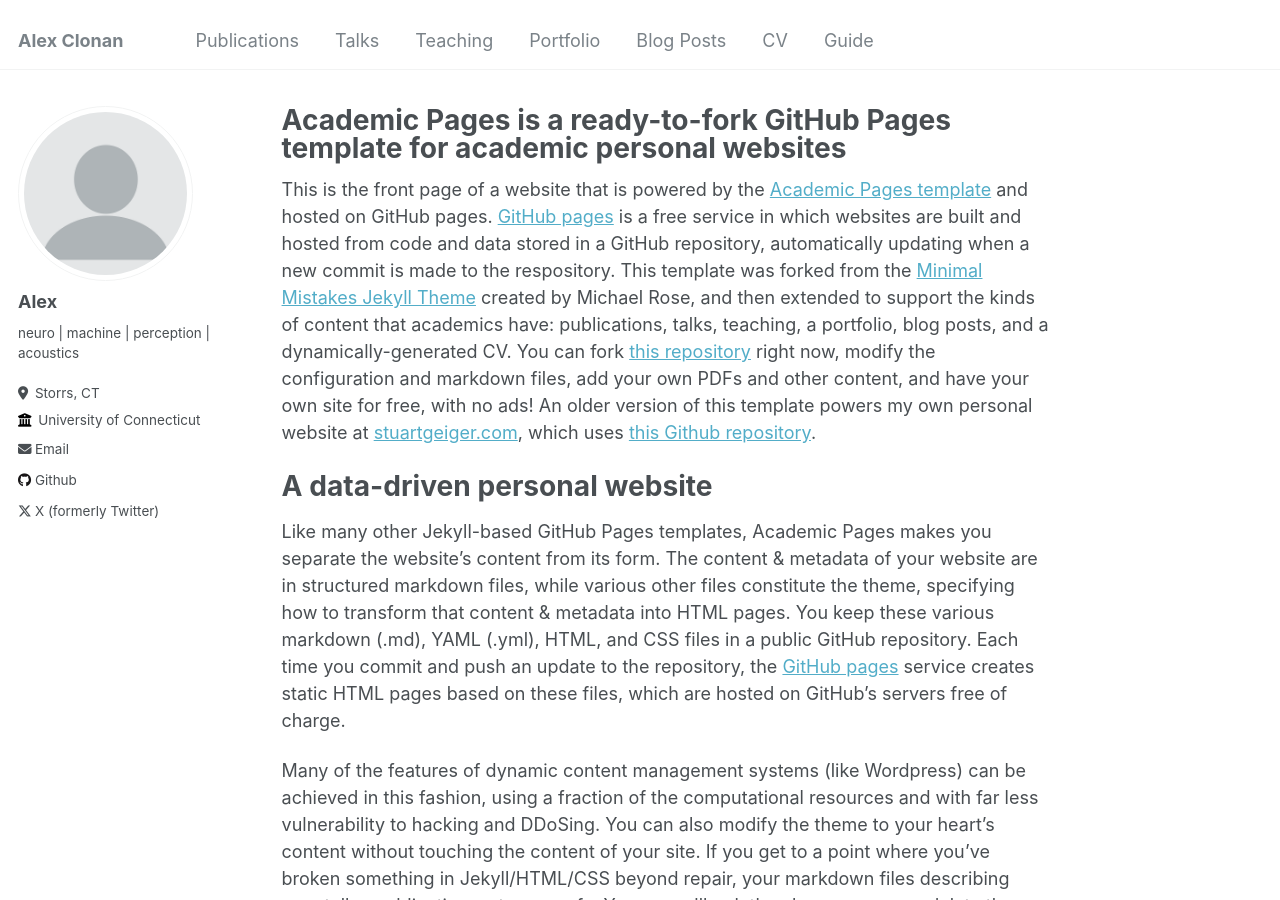
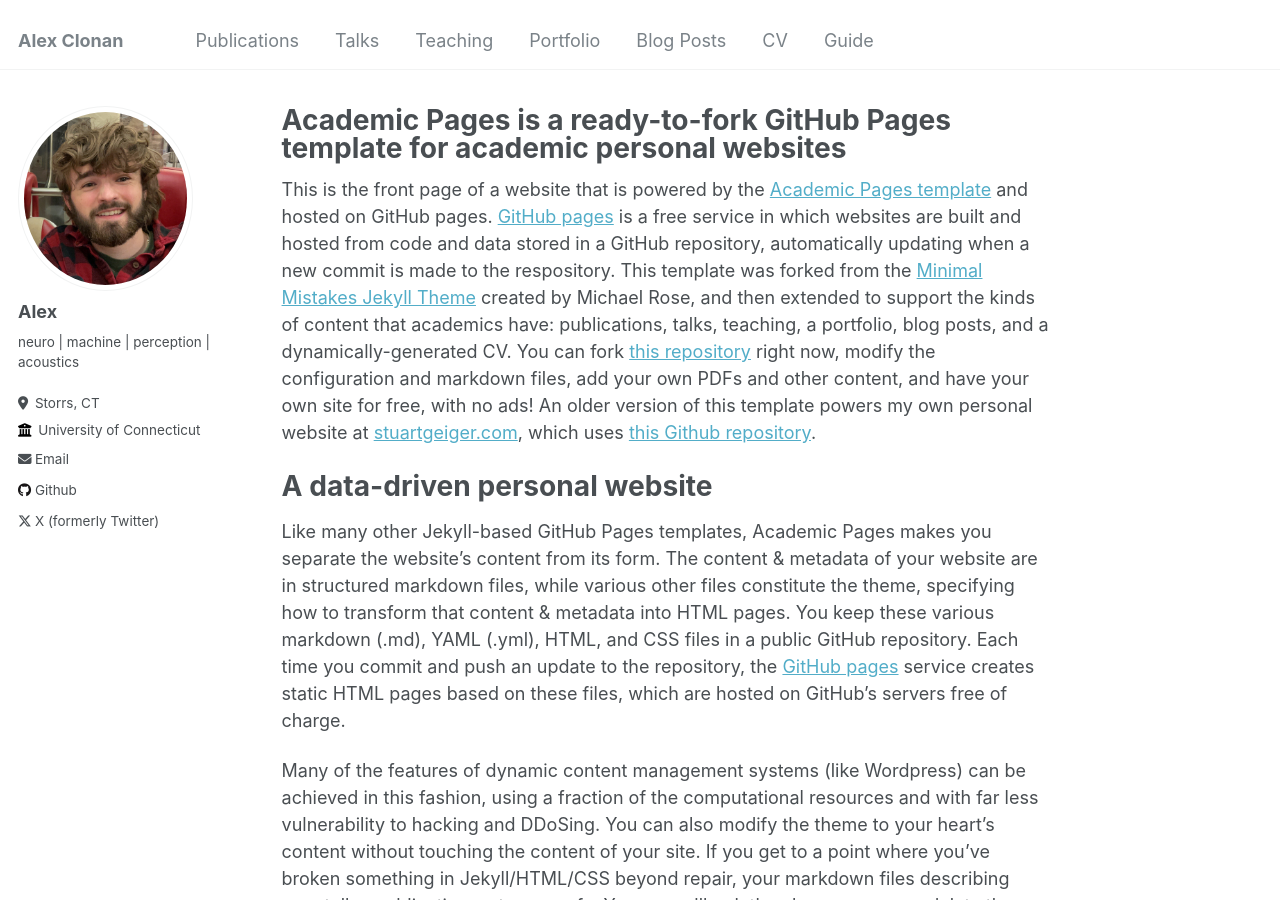
Before and after one commit to aclonan/aclonan.github.io, a Jekyll site: the page built from _pages/about.md, in a window 1280 px wide and 900 px high. Built offline with Jekyll 4.4.1, drawn with Linux system fonts in a browser that asks for light colours.

Commit message:
Update _config.yml

```diff
--- a/_config.yml
+++ b/_config.yml
@@ -21,7 +21,7 @@ repository               : "aclonan/aclonan.github.io"
 #               Additional customization can be done by editing /_includes/author-profile.html
 author:
   # Biographic information
-  avatar           : "profile.png"
+  avatar           : "Profile.png"
   name             : "Alex"
   pronouns         : # example: "he/him"
   bio              : "neuro | machine | perception | acoustics"
```
